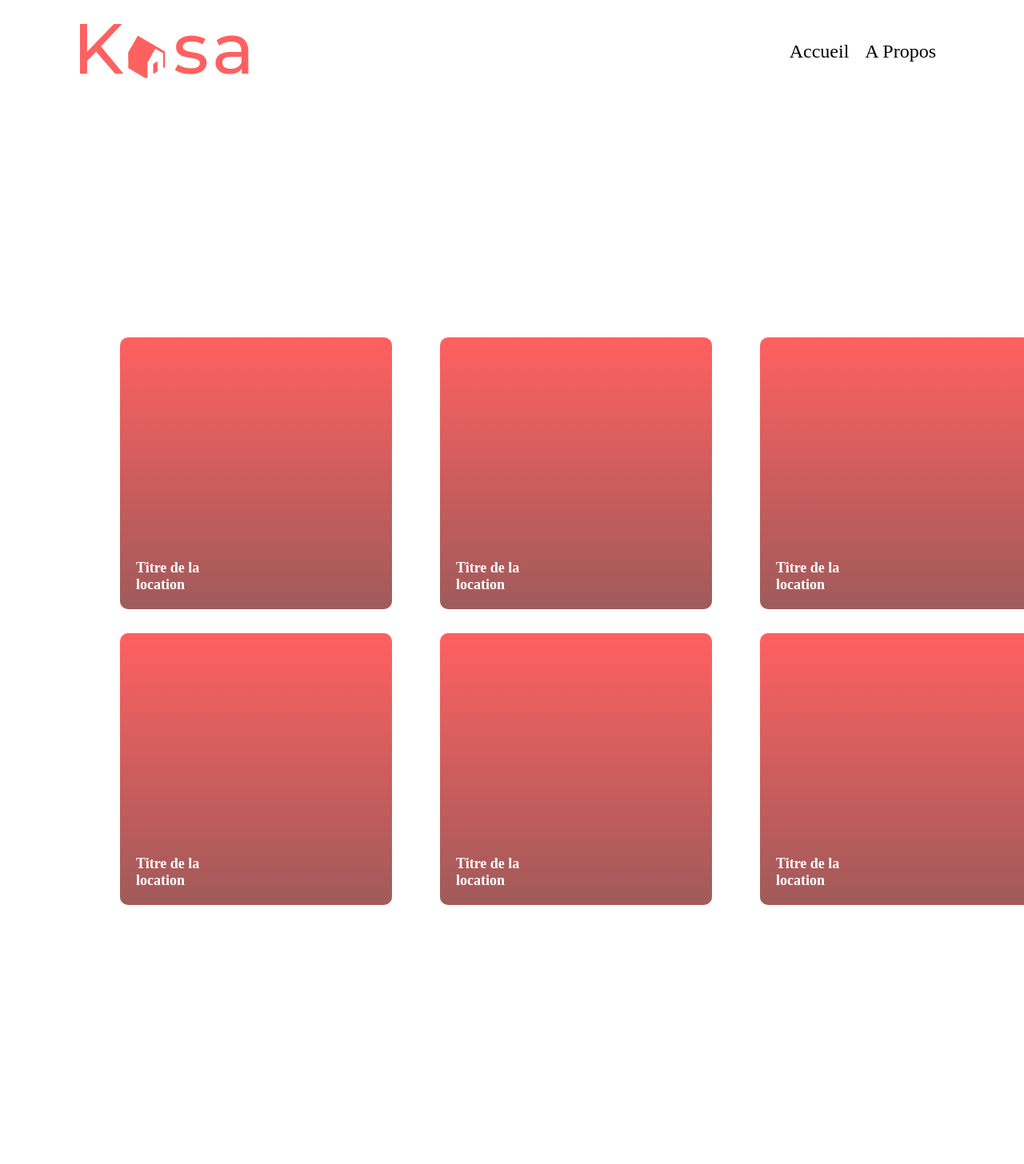
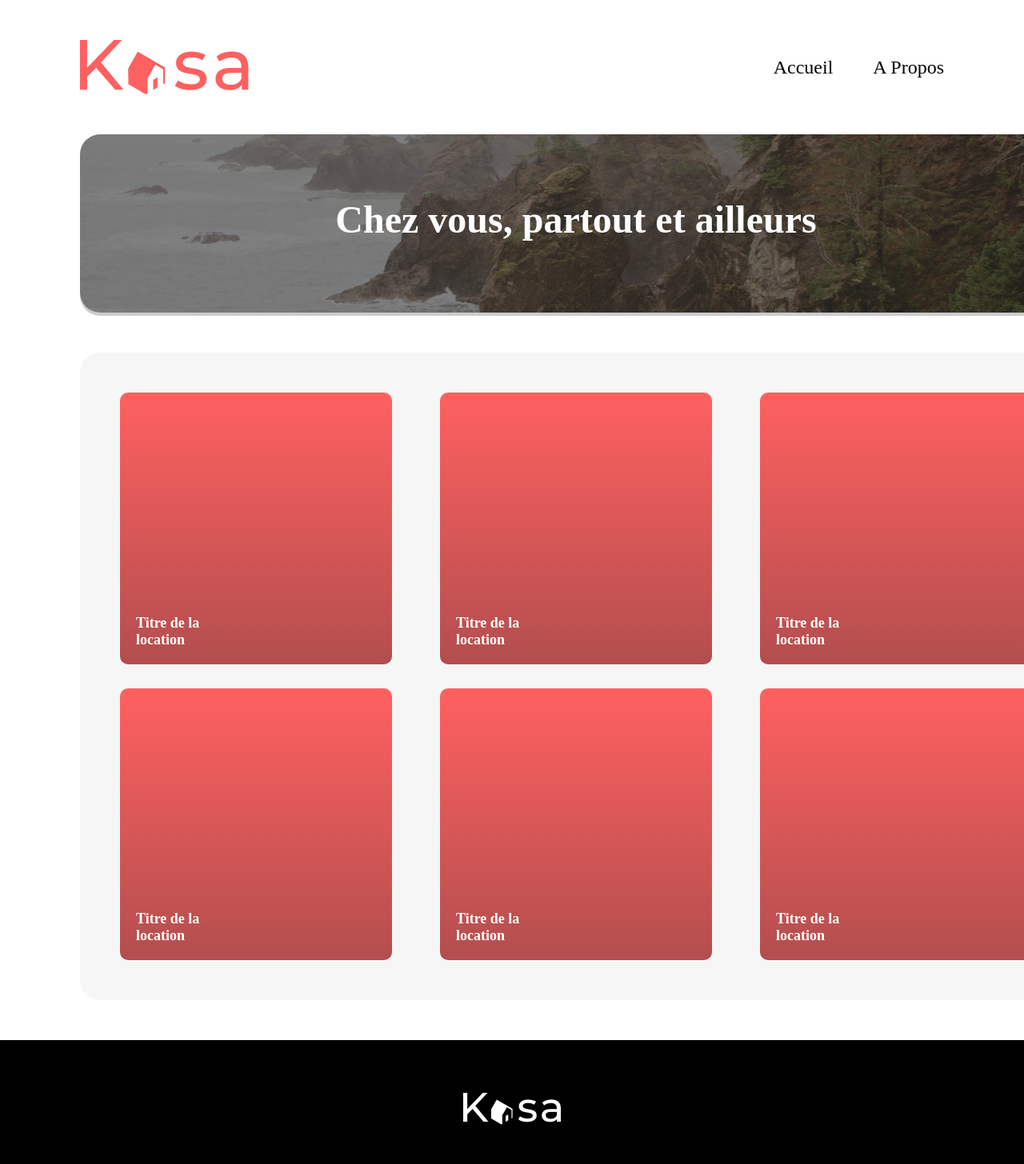
Before and after one commit to G-e-s-s/OC_Projet_4_React, a React (Create React App) app: page / in a window 1280 px wide. Shown: the top 1456 px of the page at 80% size. Before the commit the page ends 1212 px from the top, so only its background shows below. Built offline with nearby package versions, Linux system fonts and the light colour scheme.

Commit message:
Modification chemin react et page d'accueil

```diff
--- a/src/App.js
+++ b/src/App.js
@@ -1,14 +1,18 @@
 import { Routes, Route } from 'react-router-dom';
 import Home from './pages/Home/home';
-import './styles/index.css';
+import Headernav from '../src/components/Header/header';
+import Footer from '../src/components/Footer/footer';
+import './styles/home.css';
 
 const App = () => {
     return (
         <div>
+            <Headernav/>
             <Routes>
                 <Route path='/' element= {<Home/>}>
                 </Route>
             </Routes>
+            <Footer/>
         </div>
     );
 }
--- /dev/null
+++ b/src/components/Footer/footer.js
@@ -0,0 +1,17 @@
+import React from 'react';
+import ReactDOM from 'react-dom/client';
+import '../../styles/footer.css';
+import logoFooter from './../../assets/logoFooter.png'
+
+ReactDOM.createRoot(document.getElementById('root'));
+    function Footer() {
+        return (
+            <div id="blackBar">
+                <div className="logoFooter">
+                <img src={logoFooter} alt="Logo Kasa"></img>
+                </div>
+                <p className="footerItem">© 2020 Kasa. All rights reserved</p>
+            </div>
+        )
+    }
+export default Footer
--- a/src/components/Header/header.js
+++ b/src/components/Header/header.js
@@ -6,12 +6,12 @@ import logo from './../../assets/logo.png'
 ReactDOM.createRoot(document.getElementById('root'));
     function Header() {
         return (
-        <div class="navbar">
-        <img class="navbar__logo" src={logo} alt='Logo Kasa'></img>
-            <div class="btn-nav">
+            <div className="navbar">
+            <img className="navbar__logo" src={logo} alt='Logo Kasa'></img>
+                <div className="btn-nav">
                     <nav><ul>
-                    <li>Accueil</li>
-                    <li>A Propos</li>
+                        <a href='../pages/Home/home'><li>Accueil</li></a>
+                        <a href='../pages/Home/home'><li>A Propos</li></a>
                     </ul></nav>
                 </div>
             </div>
--- a/src/index.js
+++ b/src/index.js
@@ -9,5 +9,3 @@ const root = ReactDOM.createRoot(document.getElementById('root'));
       <App />
     </BrowserRouter>
   );
-
-// reportWebVitals();
--- a/src/pages/Home/home.jsx
+++ b/src/pages/Home/home.jsx
@@ -1,43 +1,47 @@
 import React from 'react';
-import Headernav from '../../components/Header/header';
-import '../../styles/index.css';
+// import Headernav from '../../components/Header/header';
+// import Footer from '../../components/Footer/footer';
+import '../../styles/home.css';
+import ImgBanniere from '../../assets/ImgHome.jpg'
 
 const Home = () => {
   return (
     <div>
-      <Headernav/>
+      {/* <Headernav/> */}
       <main>
-      <div class="banniere">
-        <h1 class="textIntro">Chez vous, partout et ailleurs</h1>
+        <div className="banniere">
+          <img className="imgBanniere" src={ImgBanniere} alt='Paysage'></img>
+          <h1 className="textIntro">Chez vous, partout et ailleurs</h1>
         </div>
 
-      <div class="hebergements">
-        <section class="groupe-chambres">
-          <article class="cartes">
-            <h3 class="carte-titre">Titre de la location</h3>
+        <div className="hebergements">
+          <section className="groupe-chambres">
+            <article className="cartes">
+              <h3 className="carte-titre">Titre de la location</h3>
             </article>
-          <article class="cartes">
-            <h3 class="carte-titre">Titre de la location</h3>
+            <article className="cartes">
+              <h3 className="carte-titre">Titre de la location</h3>
             </article>
-          <article class="cartes">
-            <h3 class="carte-titre">Titre de la location</h3>
+            <article className="cartes">
+              <h3 className="carte-titre">Titre de la location</h3>
             </article>
-          <article class="cartes">
-            <div class="carte-contenu">
-              <h3 class="carte-titre">Titre de la location</h3>
+            <article className="cartes">
+              <div className="carte-contenu">
+                <h3 className="carte-titre">Titre de la location</h3>
               </div>
             </article>
-          <article class="cartes">
-            <h3 class="carte-titre">Titre de la location</h3>
+            <article className="cartes">
+              <h3 className="carte-titre">Titre de la location</h3>
             </article>
-          <article class="cartes">
-            <div class="carte-contenu">
-              <h3 class="carte-titre">Titre de la location</h3>
+            <article className="cartes">
+              <div className="carte-contenu">
+                <h3 className="carte-titre">Titre de la location</h3>
               </div>
             </article>
           </section>
         </div>
       </main>
+      {/* <Footer/> */}
     </div>
   )
 }
--- /dev/null
+++ b/src/styles/footer.css
@@ -0,0 +1,20 @@
+/* FOOTER */
+#blackBar {
+	background-color: black;
+	height: 209px;
+  margin-top: 50px;
+}
+.logoFooter {
+  display: flex;
+  justify-content: center;
+  align-items: center;
+  padding-top: 66px;
+  height: 39px;
+}
+.footerItem {
+  color: white;
+  display: flex;
+  align-items: center;
+  justify-content: center;
+  margin-top: 50px;
+}
--- a/src/styles/header.css
+++ b/src/styles/header.css
@@ -3,7 +3,7 @@
 	display: flex;
 	justify-content: space-between;
 	padding-inline: 100px;
-	padding-block: 30px;
+	padding-block: 50px;
 	align-items: center;
 }
 .navbar__logo {
@@ -12,15 +12,14 @@
 .btn-nav ul {
 	display: flex;
 	list-style-type: none;
-	font-size: 24px;
 	margin: 0;
-}
-.btn-nav li {
-	padding-inline: 10px;
+	font-weight: 500;
 }
 .btn-nav a {
   text-decoration: none;
-  color: black
+  color: black;
+  font-size: 24px;
+  padding-left: 50px;
 }
 .btn-nav a :hover {
   border-bottom: black 2px solid;
--- /dev/null
+++ b/src/styles/home.css
@@ -0,0 +1,72 @@
+body {
+	margin: 0;
+  max-width: 1440px;
+}
+* {
+	font-family: 'Montserrat';
+	font-style: normal;
+}
+
+/* MAIN */
+/* Bannière */
+.banniere {
+  width: 1240px;
+  height: 223px;
+  margin-left: 100px;
+  margin-bottom: 50px;
+}
+.imgBanniere {
+  object-fit: cover;
+  width: 100%;
+  height: 100%;
+  filter: brightness(50%);
+  border-radius: 25px;
+  box-shadow: 0px 4px rgba(0, 0, 0, 0.20);
+}
+.textIntro {
+  color: white;
+  text-align: center;
+  padding-top: 70px;
+  position: relative;
+  top: -250px;
+  font-weight: 700;
+  font-size: 48px;
+  font-family: 'Montserrat';
+}
+/* Locations */
+.hebergements {
+  width: 1240px;
+  background-color: rgba(246, 246, 246, 1);
+  border-radius: 25px;
+  margin-left: 100px;
+}
+.groupe-chambres {
+  display: flex;
+  flex-direction: row;
+  justify-content: space-between;
+  flex-wrap: wrap;
+  padding: 50px 50px 20px 50px;
+}
+.cartes {
+  background-image: linear-gradient(to bottom, #ff6060, #b34e4e );
+  display: flex;
+  flex-direction: column-reverse;
+  width: 340px;
+  height: 340px;
+  margin-bottom: 30px;
+  border-radius: 10px;
+}
+.carte-titre {
+  font-size: 18px;
+  font-weight: 700;
+  color: white;
+  width: 100px;
+  padding: 20px;
+  margin: 0;
+}
+
+/* Media queries */
+@media all and (max-width: 1200px) {
+
+
+}
--- a/src/styles/index.css
+++ /dev/null
@@ -1,141 +0,0 @@
-/* body {
-  margin: 0;
-  font-family: -apple-system, BlinkMacSystemFont, 'Segoe UI', 'Roboto', 'Oxygen',
-    'Ubuntu', 'Cantarell', 'Fira Sans', 'Droid Sans', 'Helvetica Neue',
-    sans-serif;
-  -webkit-font-smoothing: antialiased;
-  -moz-osx-font-smoothing: grayscale;
-}
-
-code {
-  font-family: source-code-pro, Menlo, Monaco, Consolas, 'Courier New',
-    monospace;
-} */
-
-body {
-	margin: 0;
-  max-width: 1440px;
-}
-* {
-	font-family: 'Montserrat';
-	font-style: normal;
-}
-
-/* HEADER */
-.navbar {
-	display: flex;
-	justify-content: space-between;
-	padding-inline: 100px;
-	padding-block: 30px;
-	align-items: center;
-}
-.navbar__logo {
-  height: 68px;
-}
-.btn-nav ul {
-	display: flex;
-	list-style-type: none;
-	font-size: 24px;
-	margin: 0;
-}
-.btn-nav li {
-	padding-inline: 10px;
-}
-.btn-nav a {
-  text-decoration: none;
-  color: black
-}
-.btn-nav a :hover {
-  border-bottom: black 2px solid;
-  color: black
-}
-
-/* MAIN */
-/* Bannière */
-.banniere {
-  width: 1240px;
-  height: 223px;
-  margin-left: 100px;
-}
-.banniere img {
-  object-fit: cover;
-  width: 100%;
-  height: 100%;
-  filter: brightness(50%);
-  border-radius: 25px;
-}
-.textIntro {
-  color: white;
-  text-align: center;
-  padding-top: 70px;
-  position: relative;
-  top: -223px;
-}
-/* Locations */
-.hebergements {
-  width: 1240px;
-  color: grey;
-  border-radius: 25px;
-  margin-left: 100px;
-}
-.groupe-chambres {
-  display: flex;
-  flex-direction: row;
-  justify-content: space-between;
-  flex-wrap: wrap;
-  padding: 50px;
-}
-.cartes {
-  background-image: linear-gradient(to bottom, #ff6060, #8a3535d0 );
-  display: flex;
-  flex-direction: column-reverse;
-  width: 340px;
-  height: 340px;
-  margin-bottom: 30px;
-  border-radius: 10px;
-}
-.carte-titre {
-  font-size: 18px;
-  font-weight: 700;
-  color: white;
-  width: 100px;
-  padding: 20px;
-  margin: 0;
-}
-
-/* FOOTER */
-#blackBar {
-	background-color: black;
-	height: 209px;
-}
-.logoFooter {
-  display: flex;
-  justify-content: center;
-  align-items: center;
-  padding-top: 66px;
-  height: 39px;
-}
-.footerItem {
-  color: white;
-  display: flex;
-  align-items: center;
-  justify-content: center;
-  margin-top: 50px;
-}
-
-/* Media queries */
-@media all and (max-width: 1200px) {
-  .groupe-chambres {
-    flex-direction: column;
-    align-items: flex-start;
-    overflow: wrap;
-  }
-
-  #blackBar {
-    flex-direction: column;
-    align-items: center;
-    justify-content: center;
-  }
-
-
-}
```
Also changed, not shown: src/assets/logoFooter.png (renamed from src/assets/logo_whtie.png), src/components/Footer/footer.jsx (deleted). Lines whose indentation alone changed are shown as unchanged.
